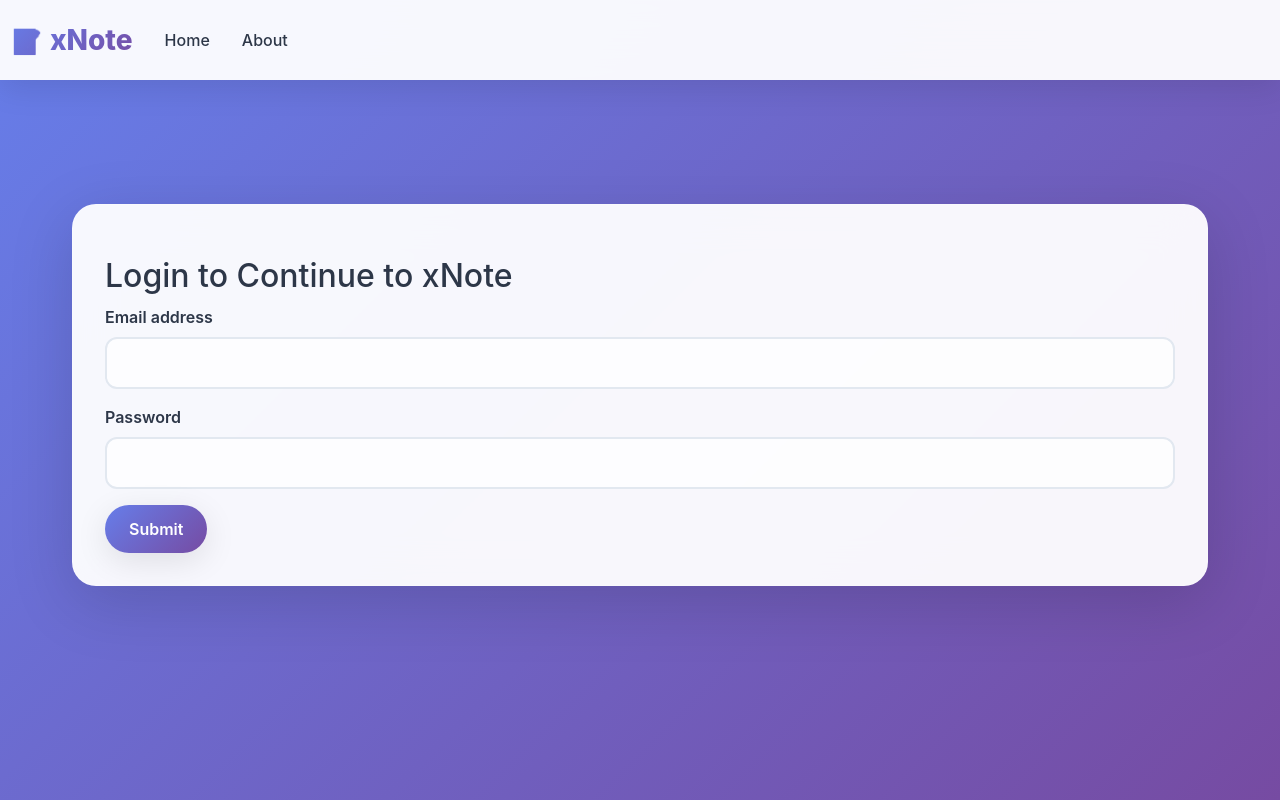
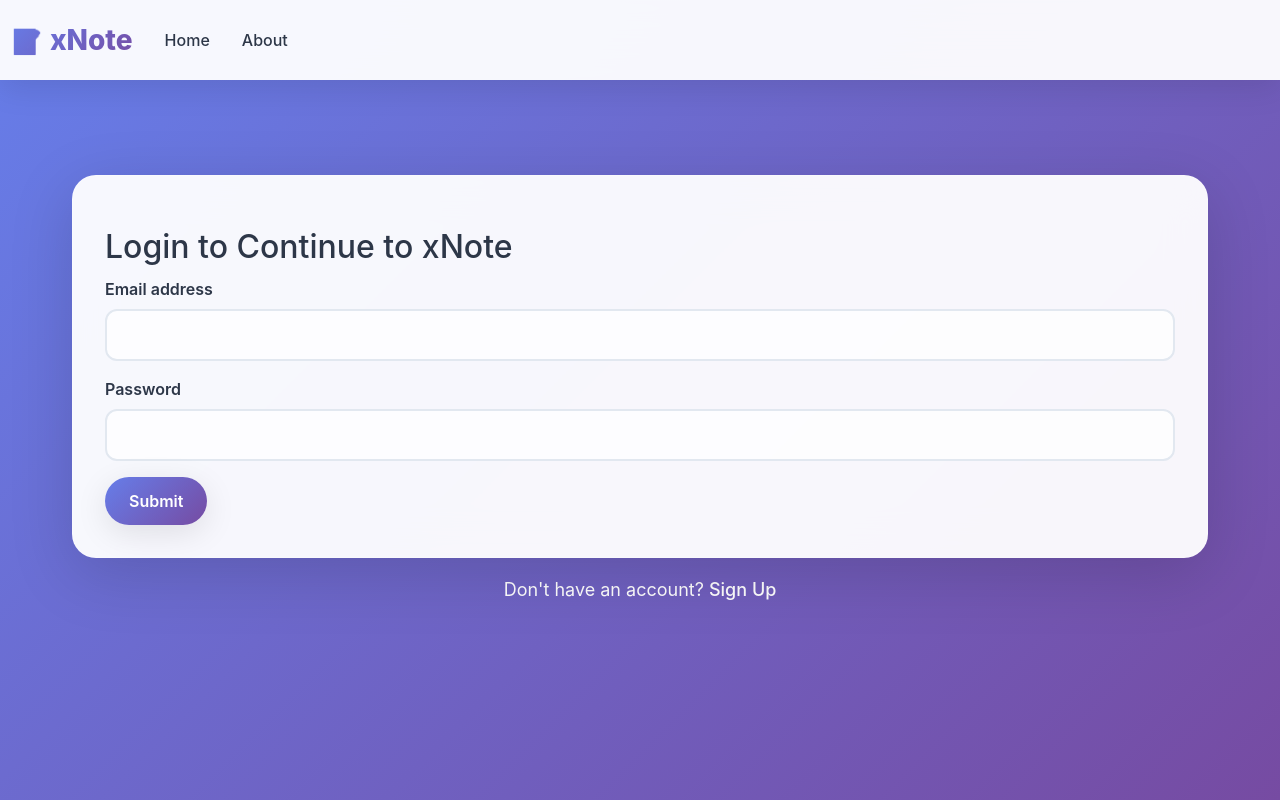
Before and after one commit to Laibayounas56/xNote, a React (Create React App) app: page /login in a window 1280 px wide. Built offline with nearby package versions, Linux system fonts and the light colour scheme.

Commit message:
some frontend fixes

```diff
--- a/src/components/Login.js
+++ b/src/components/Login.js
@@ -1,6 +1,7 @@
 import React, { useState } from 'react'
  import { useNavigate } from 'react-router-dom'
-const host = "x-note-seven.vercel.app";
+const host = "https://x-note-seven.vercel.app";
+
 
 
 const Login = (props) => {
@@ -35,6 +36,8 @@ const Login = (props) => {
   }
 
   return (
+    <div>
+
     <form onSubmit={handleSubmit}>
       <h2 style={{marginTop:"20px",marginBottom:"10px"}}>Login to Continue to xNote</h2>
       <div className="mb-3">
@@ -50,6 +53,15 @@ const Login = (props) => {
       </div>
       <button type="submit" className="btn btn-primary" >Submit</button>
     </form>
+<p className="account-text">
+    Don't have an account?{" "}
+    <a href="/signup" className="signup-link">
+        Sign Up
+    </a>
+</p>
+
+
+    </div>
   )
 }
 
--- a/src/components/SignUp.js
+++ b/src/components/SignUp.js
@@ -1,6 +1,7 @@
 import React, { useState } from 'react';
 import { useNavigate } from 'react-router-dom';
-const host = "x-note-seven.vercel.app";
+const host = "https://x-note-seven.vercel.app";
+
 
 
 const SignUp = (props) => {
@@ -45,6 +46,7 @@ const SignUp = (props) => {
       }
     }
   };
+
 
   const onchange = (e) => {
     setCredentials({ ...credentials, [e.target.name]: e.target.value });
--- a/src/context/notes/NoteState.js
+++ b/src/context/notes/NoteState.js
@@ -1,7 +1,7 @@
 import React from "react";
 import NoteContext from "./noteContext";
 import { useState } from "react";
-const host = "x-note-seven.vercel.app";
+const host = "https://x-note-seven.vercel.app";
 
 const NoteState = (props) => {
   const notesInitial = []
--- a/src/index.css
+++ b/src/index.css
@@ -210,7 +210,7 @@ form {
   padding: 2rem;
   box-shadow: var(--shadow-medium);
   border: 1px solid var(--glass-border);
-  margin: 2rem 0;
+  margin: 0.2rem 0;
   animation: slideInUp 0.6s ease-out;
 }
 
@@ -609,7 +609,7 @@ i:hover {
 }
 .hero-section {
   border-radius: 10px;
-  margin: 1.5rem auto;
+  margin: 0.2rem auto;
   max-width: 900px;
   box-shadow: 0 8px 32px rgba(0, 0, 0, 0.05); /* soft subtle */
 }
@@ -677,3 +677,19 @@ i:hover {
     transform: translateY(0);
   }
 }
+.account-text {
+    margin-top: 18px;
+    text-align: center;
+    color: #ffffff;
+    font-size: 18px;
+}
+
+.signup-link {
+    color: #ffffff;
+    text-decoration: none;
+    font-weight: 500;
+}
+
+.signup-link:hover {
+    text-decoration: underline;
+}
```
